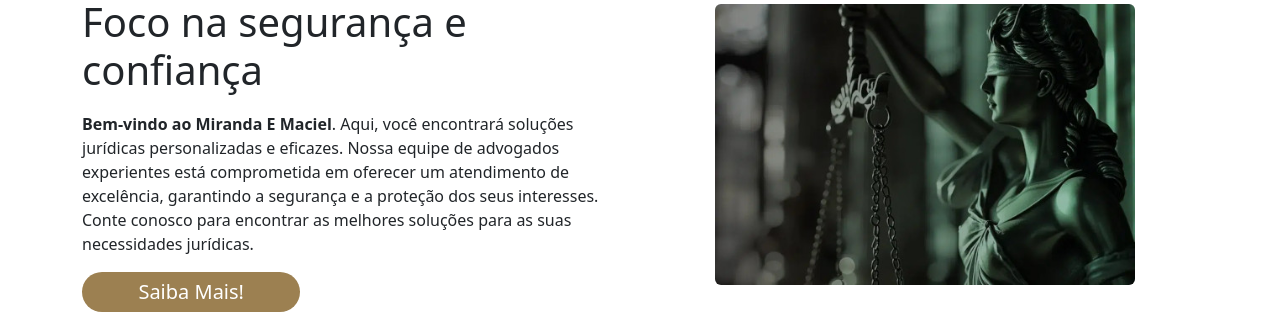
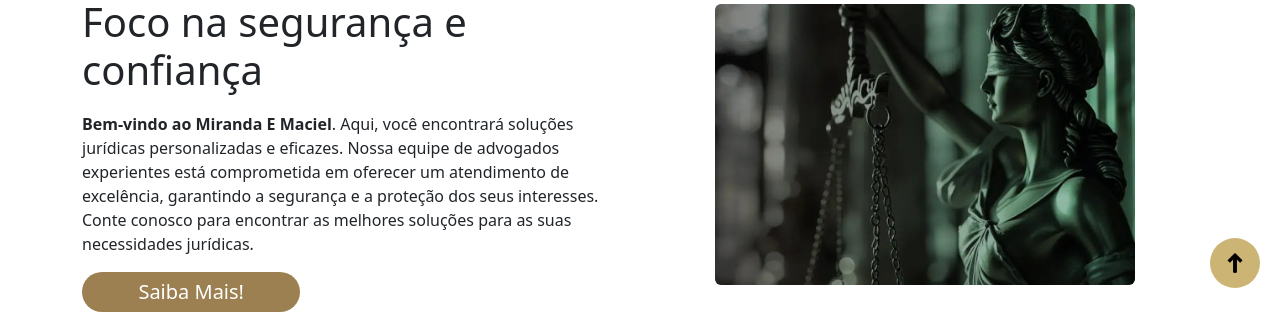
Before and after one commit to ianpage08/Projeto-Advocacia-Miranda-Maciel, a website: page index.html in a window 1280 px wide. Shown: the part 472-800 px from the top of the page. Drawn offline with nearby package versions, Linux system fonts and the light colour scheme.

Commit message:
botaão para ir para cima

```diff
--- a/index.html
+++ b/index.html
@@ -26,8 +26,8 @@
                 <ul class="nav nav-pills navbar-nav">
                     <li class="nav-item menu-item"> <a href="#home" class="nav-link active">Home</a></li>
                     <li class="nav-item menu-item"><a href="#areasdeatuacao" class="nav-link">Areas de Atuação</a></li>
-                    <li class="nav-item menu-item"><a href="#diferencial" class="nav-link">Sobre Nós</a></li>
-                    <li class="nav-item menu-item"><a href="#localização" class="nav-link">Entre Em Contato</a></li >
+                    <li class="nav-item menu-item"><a href="#diferencial"  class="nav-link">Sobre Nós</a></li>
+                    <li class="nav-item menu-item"><a href="#localização"  class="nav-link">Entre Em Contato</a></li >
                 </ul>
             </nav>
         </div>
@@ -352,6 +352,9 @@
             </div>
 
         </section>
+
+
+    </main>
             <footer id="rodape">
                 <div class="container">
                     <div class="row">
@@ -371,19 +374,13 @@
 
 
             </footer>
-
-    </main>
-
+            <a href="#home"><img src="imagens/seta-para-cima (1).png" alt="seta-para-cima" id="seta"></a>
 
 
 
 
     <script src="lib/bootstrap.bundle-js.min.js"></script>
-    <script>
-        function scrollSection (elementId){
-            document.getElementById(elementId).scrollIntoView({behavior:"smooth"})
-        }
-    </script>
+
 </body>
 
 </html>
--- a/source/main.scss
+++ b/source/main.scss
@@ -17,6 +17,21 @@ body{
     overflow-x:hidden;
     max-width: 1940px;
     width: 100%;
+
+}
+
+#seta {
+    position: fixed;
+    background-color:#CCB474;
+    border-radius: 50%;
+    width: 50px;
+    height: 50px;
+    padding: 15px;
+    line-height: 60px;
+    line-height: 60px;
+    z-index: 9999;
+    bottom: 40px;
+    right: 20px;
 
 }
 #fundo-logo{
```
Also changed, not shown: build/main.css, imagens/seta-para-cima (1).png (added), 1 other file. Lines whose indentation alone changed are shown as unchanged.
